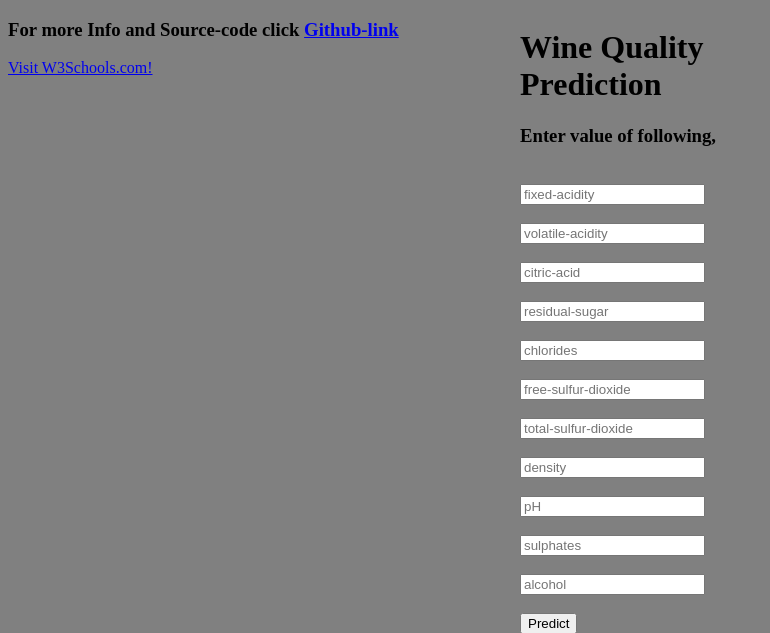
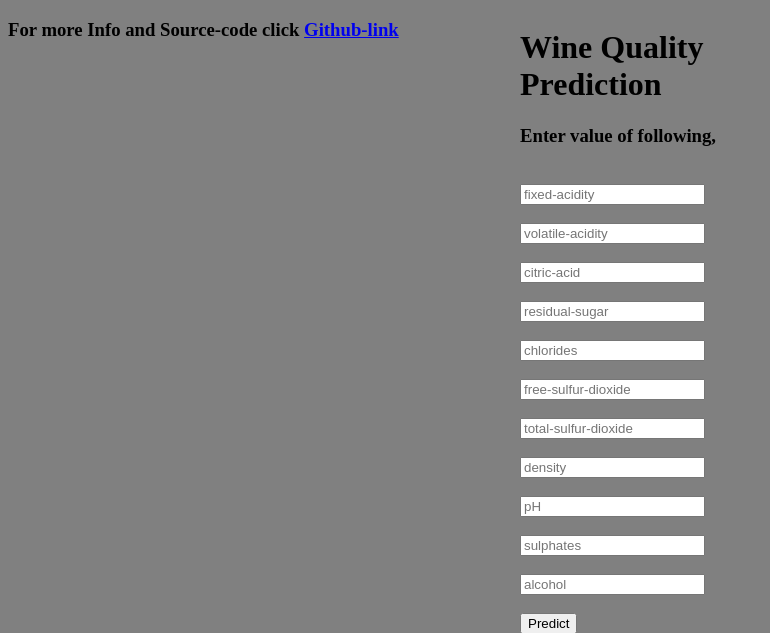
Before and after one commit to vishalkadu/Wine-Quality-Prediction, a Flask app: page / in a window 1280 px wide. Shown: the top 633 px of the page, without its empty margins (0-770 px from the left). Run offline with Flask 2, Linux system fonts and the light colour scheme; parts of the project's set-up code (start-up, migrations or seed data) failed here and were passed over.

Commit message:
Update index.html

```diff
--- a/templates/index.html
+++ b/templates/index.html
@@ -7,7 +7,6 @@
 </head>
   <body style="background-color:grey;">
 	  <h3> For more Info and Source-code click <a href="https://github.com/vishalkadu/wine-quality-prediction/">Github-link</a></h2>
-	   <a href="https://www.w3schools.com">Visit W3Schools.com!</a>
   <div class="login" id ="look">
 	<h1>Wine Quality Prediction</h1>
 
```
